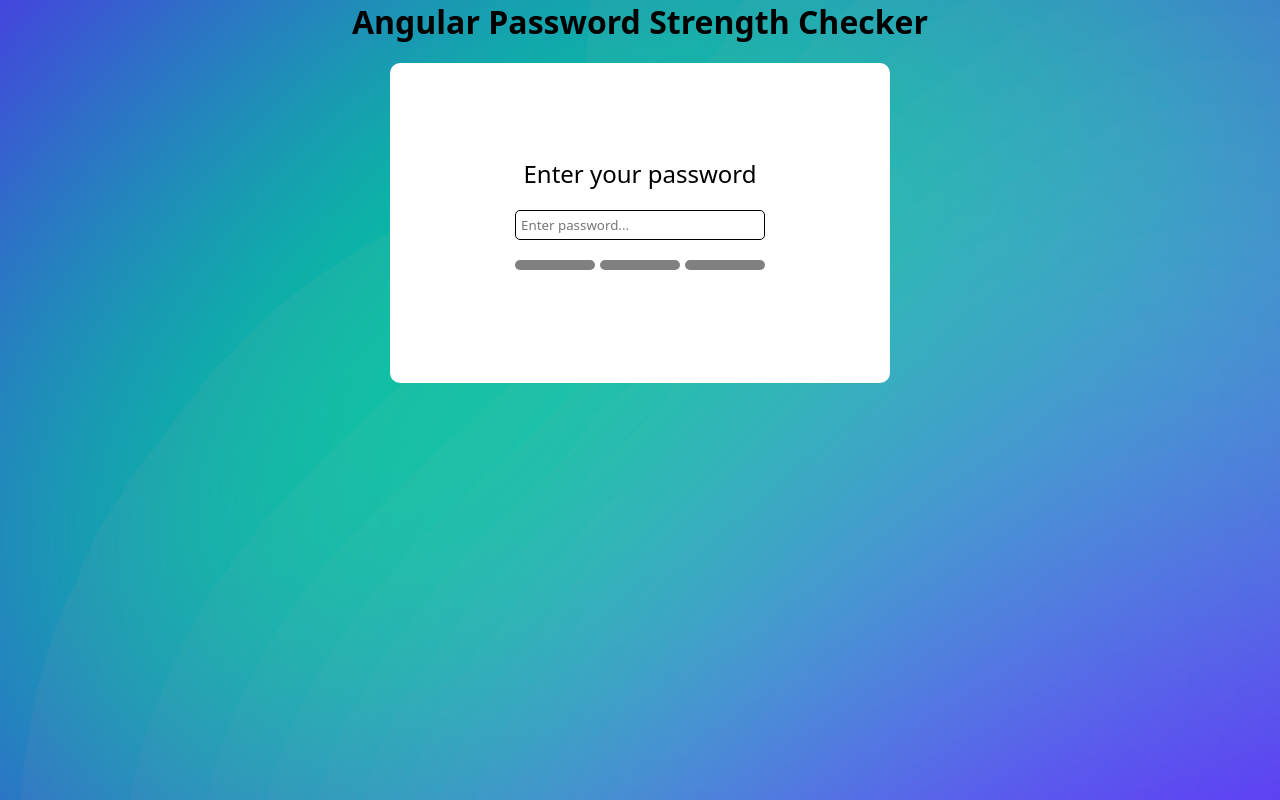
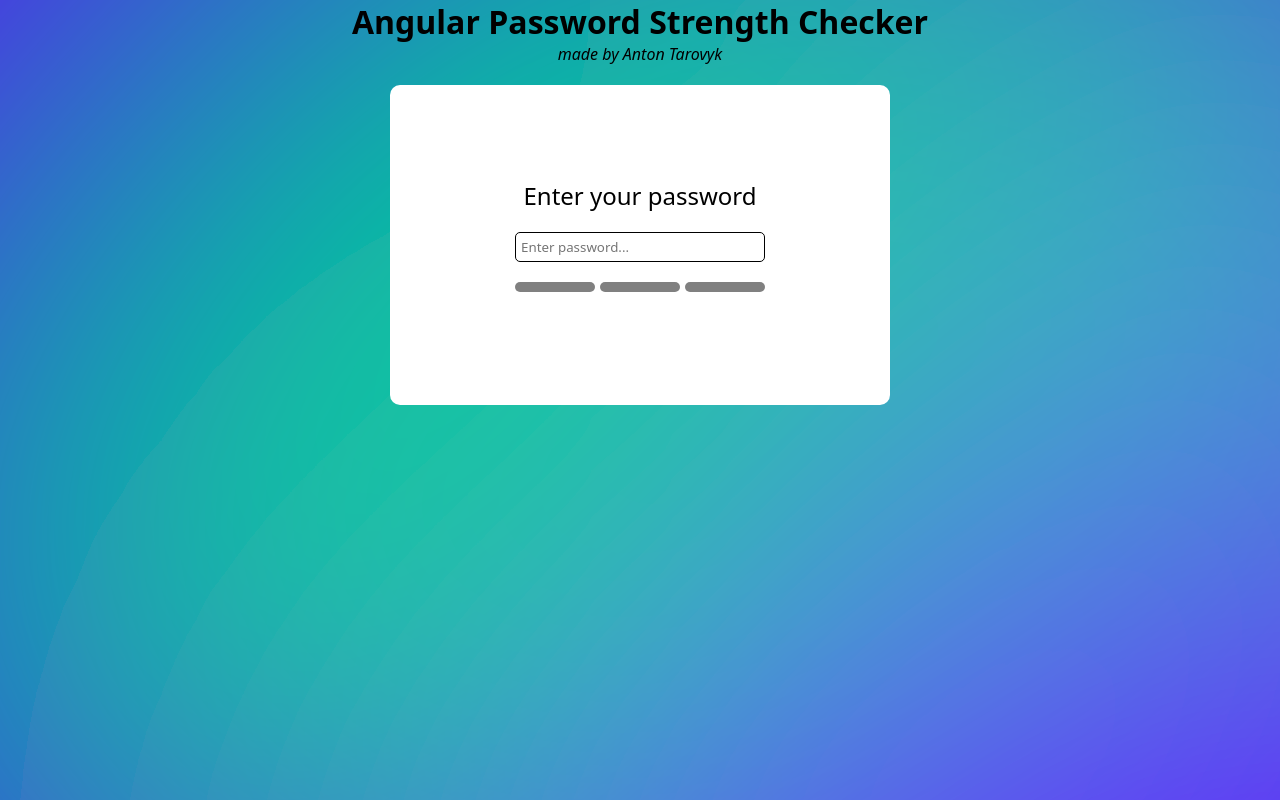
Before and after one commit to purpleFade/usense-test-task, an Angular app: page / in a window 1280 px wide. Built offline with nearby package versions, Linux system fonts and the light colour scheme.

Commit message:
fixed texts

```diff
--- a/angular.json
+++ b/angular.json
@@ -94,6 +94,9 @@
             ],
             "scripts": []
           }
+        },
+        "deploy": {
+          "builder": "angular-cli-ghpages:deploy"
         }
       }
     }
--- a/package.json
+++ b/package.json
@@ -27,6 +27,7 @@
     "@angular/cli": "^17.2.3",
     "@angular/compiler-cli": "^17.2.0",
     "@types/jasmine": "~5.1.0",
+    "angular-cli-ghpages": "^2.0.0-beta.2",
     "jasmine-core": "~5.1.0",
     "karma": "~6.4.0",
     "karma-chrome-launcher": "~3.2.0",
--- a/src/app/app.component.html
+++ b/src/app/app.component.html
@@ -1,6 +1,7 @@
 <main>
   <div>
     <h1>Angular Password Strength Checker</h1>
+    <p><i>made by Anton Tarovyk</i></p>
     <app-password-strength></app-password-strength>
   </div>
 </main>
--- a/src/app/app.component.scss
+++ b/src/app/app.component.scss
@@ -4,6 +4,7 @@
   box-sizing: border-box;
 }
 
-h1 {
+h1, p {
   text-align: center;
+
 }
--- a/src/app/password-strength/password-strength.component.scss
+++ b/src/app/password-strength/password-strength.component.scss
@@ -27,7 +27,7 @@
 
   &__text {
     color: gray;
-    font-size: 1.5rem;
+    font-size: 1rem;
   }
 }
 
```
Also changed, not shown: 1 other file (tests, documents, lock files or other folders).
